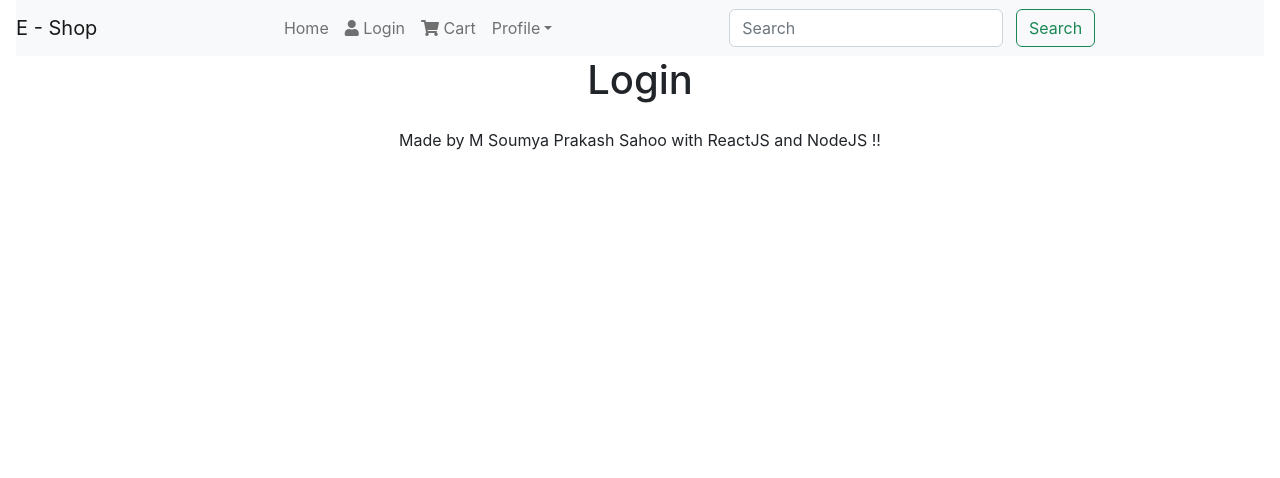
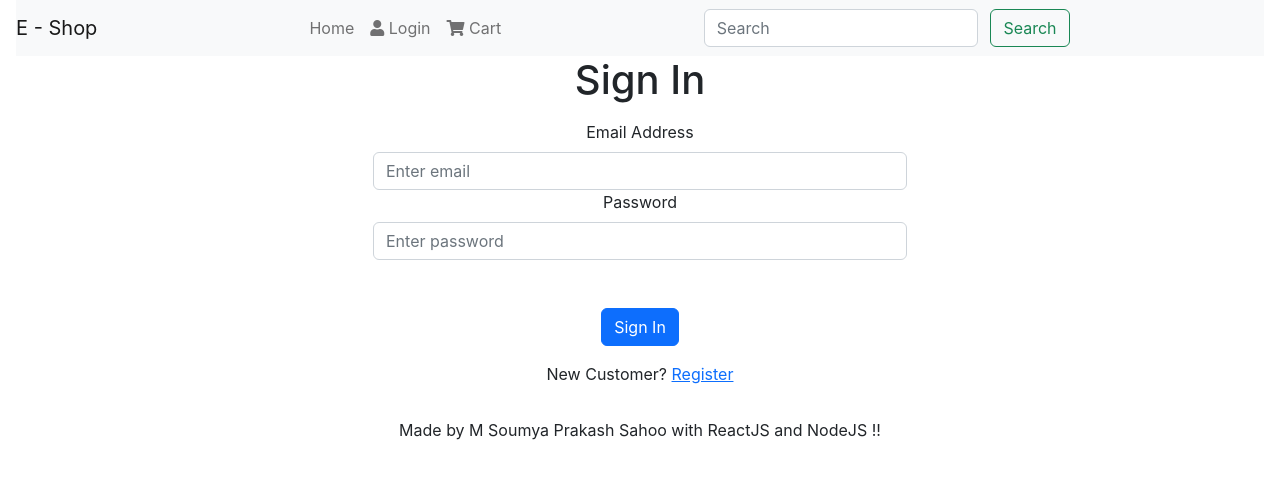
Before and after one commit to gritty-git/E-Shop, a React (Create React App) app in the folder client/: page /login in a window 1280 px wide. Shown: the top 478 px of the page. Built offline with nearby package versions, Linux system fonts and the light colour scheme.

Commit message:
login page & logout

```diff
--- /dev/null
+++ b/client/src/components/FormContainer.jsx
@@ -0,0 +1,15 @@
+import { Container, Row, Col } from 'react-bootstrap'
+
+const FormContainer = ({ children }) => {
+    return (
+        <Container>
+            <Row className='justify-content-md-center'>
+                <Col xs={12} md={6}>
+                    {children}
+                </Col>
+            </Row>
+        </Container>
+    )
+}
+
+export default FormContainer
--- a/client/src/components/Header.jsx
+++ b/client/src/components/Header.jsx
@@ -15,6 +15,7 @@ function Header() {
     const dispatch = useDispatch();
     const logoutHandler = () => {
         dispatch(authActions.signOut());
+        navigate(`/login`);
     }
 
     return (
@@ -36,6 +37,7 @@ function Header() {
                     <li className="nav-item">
                         <NavLink className="nav-link" to="/cart"><i className='fas fa-shopping-cart'></i> Cart</NavLink>
                     </li>
+                    {authenticated ?
                         <li className="nav-item dropdown">
                             <a className="nav-link dropdown-toggle" href="#" id="navbarDropdown" role="button" data-toggle="dropdown" aria-haspopup="true" aria-expanded="false">
                                 Profile
@@ -43,10 +45,13 @@ function Header() {
                             <div className="dropdown-menu" aria-labelledby="navbarDropdown">
                                 <NavLink className="dropdown-item" to="/profile">View Profile</NavLink>
                                 <NavLink className="dropdown-item" to="/userlist">View All Users</NavLink>
-                            <NavLink className="dropdown-item" to="/login">Sign Out</NavLink>
+                                <button type="button" className="btn btn-danger" style={{ "marginLeft": 12 }} onClick={logoutHandler}>Logout</button>
 
                             </div>
                         </li>
+                        :
+                        <></>}
+
                 </ul>
                 <div className="form-inline my-2 my-lg-0">
                     <form style={{ "float": "left", "margin": "0rem 0.4rem" }} onSubmit={inputSubmit} >
--- a/client/src/pages/Login.jsx
+++ b/client/src/pages/Login.jsx
@@ -1,3 +1,87 @@
-export default function Login() {
-    return <h1>Login</h1>;
+import { useState, useEffect } from 'react'
+import { Link } from 'react-router-dom'
+import { Form, Button, Row, Col } from 'react-bootstrap'
+import { useDispatch, useSelector } from 'react-redux'
+import Loader from '../components/Loader'
+import FormContainer from '../components/FormContainer'
+import { authActions } from '../store/auth';
+import axios from 'axios'
+
+const LoginScreen = () => {
+    const [email, setEmail] = useState('');
+    const [password, setPassword] = useState('');
+
+    const dispatch = useDispatch();
+
+    const authStatus = useSelector((state) => state.auth.authenticated);
+    const loading = useSelector((state) => state.auth.loading);
+    const [errorMsg, setErrorMsg] = useState('');
+    const submitHandler = async (e) => {
+        e.preventDefault();
+        dispatch(authActions.authRequest());
+        try {
+            const { data } = await axios.post('/api/users/login',
+                { email, password },
+                {
+                    headers: {
+                        'Content-Type': 'application/json',
+                    }
+                },
+            )
+            dispatch(authActions.signIn());
+            console.log(data);
+        } catch (error) {
+            dispatch(authActions.authRequestClose());
+            setErrorMsg(error.response.data.message);
+        }
+
+
+        //dispatch(authActions.signIn());
+
+    }
+
+    return (
+        <FormContainer>
+            <h1>Sign In</h1>
+            {loading && <Loader />}
+            {errorMsg}
+            <Form onSubmit={submitHandler} className="mt-3">
+                <Form.Group controlId='email'>
+                    <Form.Label>Email Address</Form.Label>
+                    <Form.Control
+                        type='email'
+                        placeholder='Enter email'
+                        value={email}
+                        onChange={(e) => setEmail(e.target.value)}
+                    ></Form.Control>
+                </Form.Group>
+
+                <Form.Group controlId='password'>
+                    <Form.Label>Password</Form.Label>
+                    <Form.Control
+                        type='password'
+                        placeholder='Enter password'
+                        value={password}
+                        onChange={(e) => setPassword(e.target.value)}
+                    ></Form.Control>
+                </Form.Group>
+
+                <Button className='mt-5' type='submit' variant='primary'>
+                    Sign In
+                </Button>
+            </Form>
+
+            <Row className='py-3'>
+                <Col>
+                    New Customer?{' '}
+                    <Link to='/register'>
+                        Register
+                    </Link>
+                </Col>
+            </Row>
+
+        </FormContainer>
+    )
 }
+
+export default LoginScreen;
--- a/client/src/store/auth.js
+++ b/client/src/store/auth.js
@@ -1,16 +1,24 @@
 import { createSlice } from "@reduxjs/toolkit";
 
-const initialAuthState = { authenticated: false };
+const initialAuthState = { authenticated: false, loading: false };
 
 const authSlice = createSlice({
     name: 'auth',
     initialState: initialAuthState,
     reducers: {
+        authRequest(state) {
+            state.loading = true;
+        },
+        authRequestClose(state) {
+            state.loading = false;
+        },
         signIn(state) {
             state.authenticated = true;
+            state.loading = false;
         },
         signOut(state) {
             state.authenticated = false;
+            state.loading = false;
         },
 
     }
```
Lines whose indentation alone changed are shown as unchanged.
